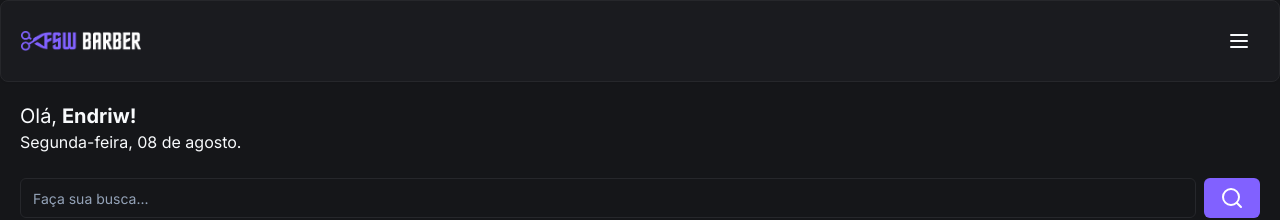
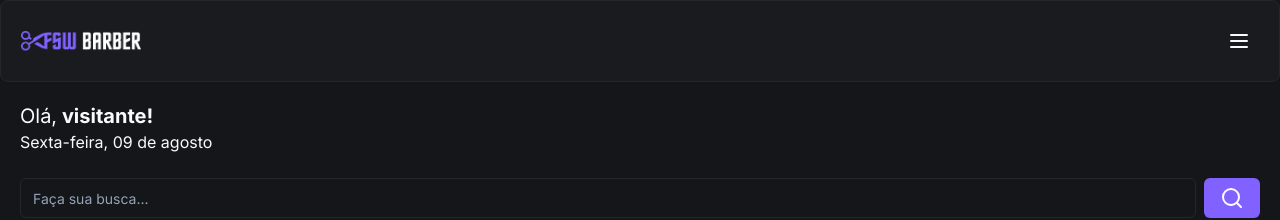
Before and after one commit to endriwmsi/fsw-barber, a Next.js app: page / in a window 1280 px wide. Shown: the top 220 px of the page. Built offline with nearby package versions, Linux system fonts and the light colour scheme; no server answers; the database is empty.

Commit message:
feat: add welcome message with correct user name

```diff
--- a/src/app/_components/header.tsx
+++ b/src/app/_components/header.tsx
@@ -4,12 +4,15 @@ import { Button } from "./ui/button";
 import { MenuIcon } from "lucide-react";
 import { Sheet, SheetTrigger } from "./ui/sheet";
 import SidebarSheet from "./sidebar-sheet";
+import Link from "next/link";
 
 const Header = () => {
   return (
     <Card>
       <CardContent className="flex items-center justify-between p-5">
-        <Image alt="FSW Barber" src="/logo.png" width={120} height={18} />
+        <Link href="/">
+          <Image alt="FSW Barber" src="/logo.png" width={120} height={18} />
+        </Link>
 
         <Sheet>
           <SheetTrigger asChild>
--- /dev/null
+++ b/src/app/_components/welcome-item.tsx
@@ -0,0 +1,33 @@
+"use client";
+
+import { useSession } from "next-auth/react";
+import { formatDate } from "../_lib/utils";
+
+const WelcomeItem = () => {
+  const { data } = useSession();
+  const today = formatDate(new Date());
+
+  return (
+    <>
+      {data?.user ? (
+        <>
+          <h2 className="text-xl">
+            Olá,
+            <strong> {data?.user?.name ?? ""}!</strong>
+          </h2>
+          <p>{today}</p>
+        </>
+      ) : (
+        <>
+          <h2 className="text-xl">
+            Olá,
+            <strong> visitante!</strong>
+          </h2>
+          <p>{today}</p>
+        </>
+      )}
+    </>
+  );
+};
+
+export default WelcomeItem;
--- a/src/app/_lib/utils.ts
+++ b/src/app/_lib/utils.ts
@@ -1,6 +1,18 @@
-import { type ClassValue, clsx } from "clsx"
-import { twMerge } from "tailwind-merge"
+import { type ClassValue, clsx } from "clsx";
+import { twMerge } from "tailwind-merge";
 
 export function cn(...inputs: ClassValue[]) {
-  return twMerge(clsx(inputs))
+  return twMerge(clsx(inputs));
 }
+
+export function formatDate(date: Date): string {
+  const options: Intl.DateTimeFormatOptions = {
+    weekday: "long",
+    day: "2-digit",
+    month: "long",
+  };
+  const formattedDate = new Intl.DateTimeFormat("pt-BR", options).format(date);
+
+  // Capitaliza a primeira letra do dia e do mês
+  return formattedDate.replace(/^\w/, (c) => c.toUpperCase());
+}
--- a/src/app/page.tsx
+++ b/src/app/page.tsx
@@ -6,6 +6,7 @@ import BarbershopItem from "./_components/barbershop-item";
 import BookingItem from "./_components/booking-item";
 import { quickSearchOptions } from "./_constants/quickSearchOptions";
 import SearchItem from "./_components/search-item";
+import WelcomeItem from "./_components/welcome-item";
 
 const Home = async () => {
   const barbershops = await db.barbershop.findMany({});
@@ -22,11 +23,7 @@ const Home = async () => {
 
       {/* texto */}
       <div className="p-5">
-        <h2 className="text-xl">
-          Olá,
-          <strong> Endriw!</strong>
-        </h2>
-        <p>Segunda-feira, 08 de agosto.</p>
+        <WelcomeItem />
 
         {/* busca */}
         <div className="mt-6">
```
